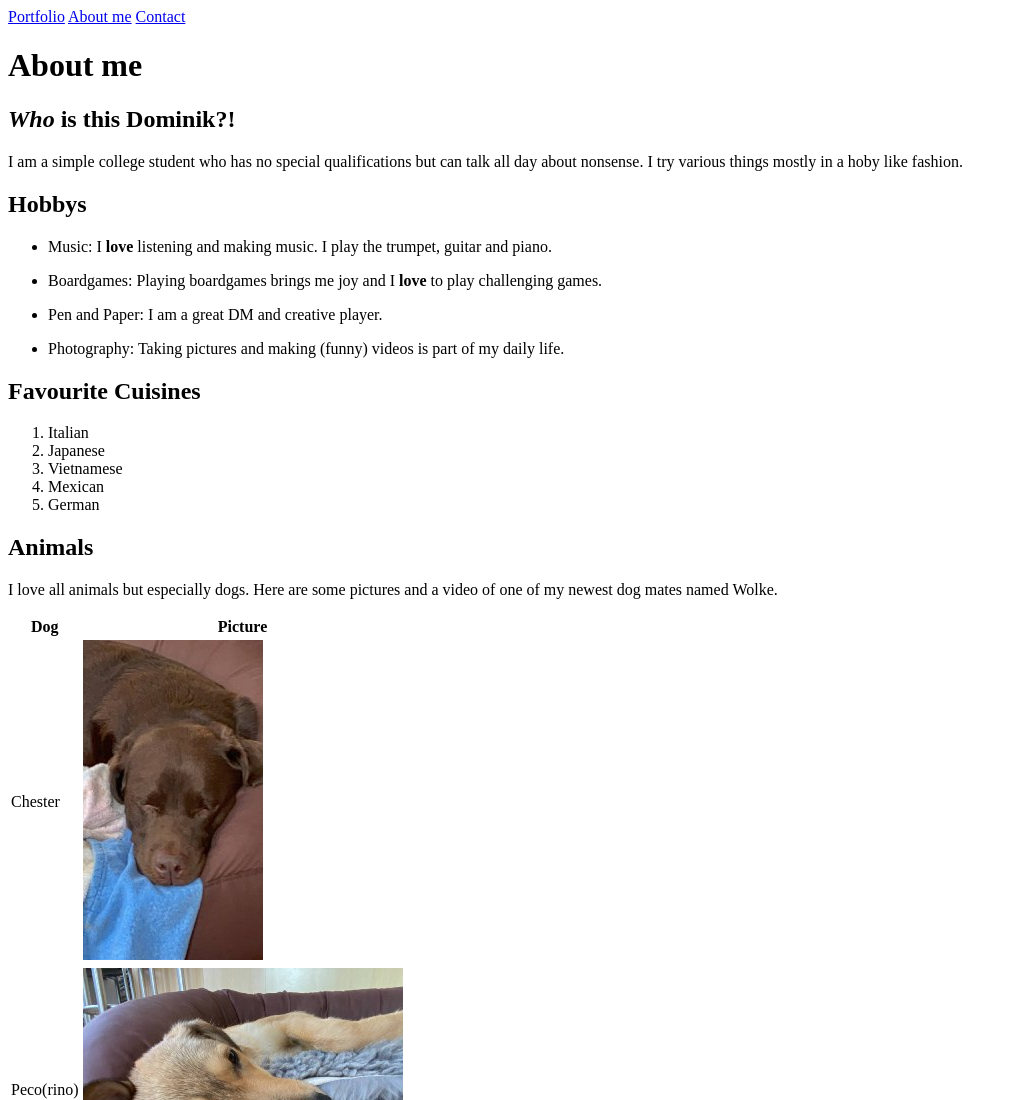
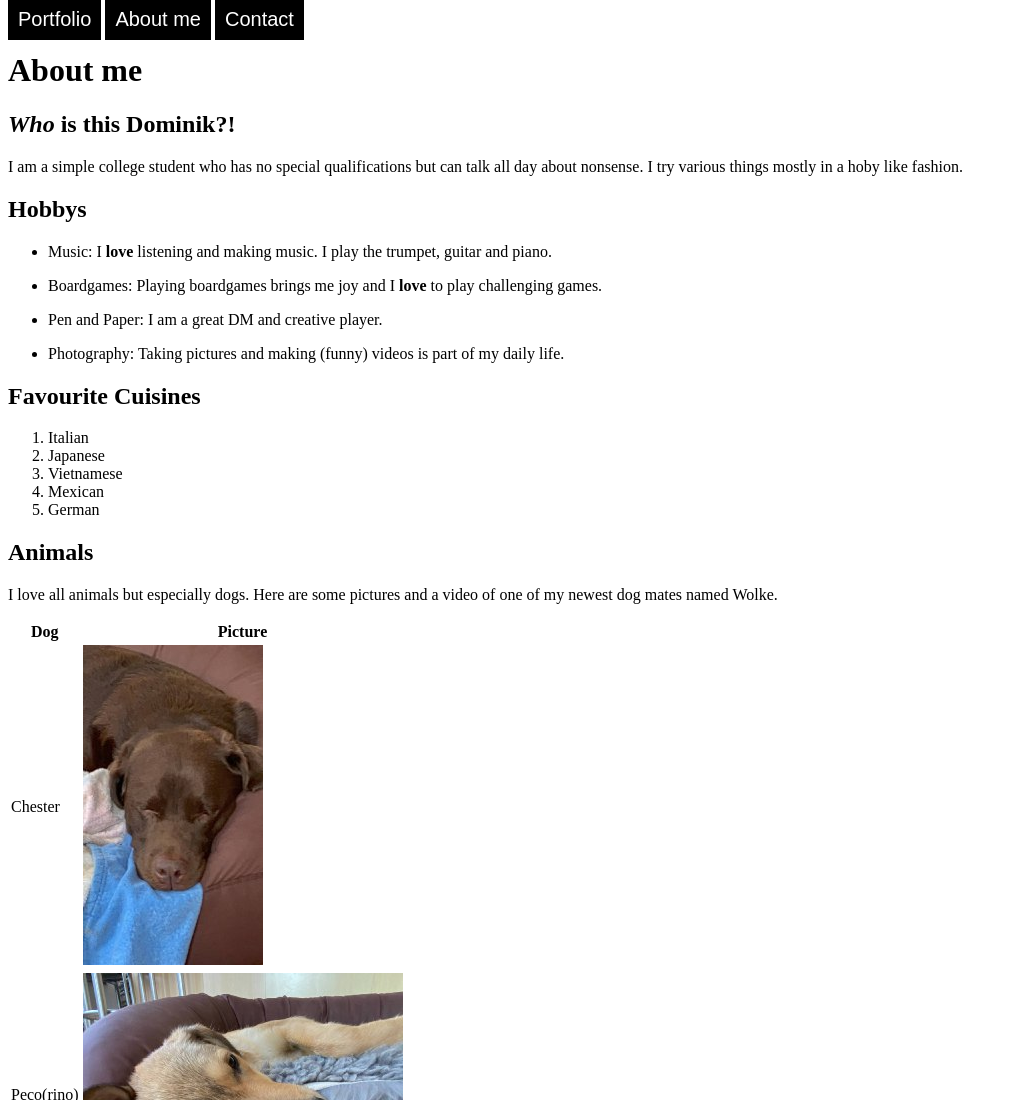
Before and after one commit to xCashio/GIS-SoSe-2021, a plain HTML site: page Aufgabe_1.3/aboutme.html in a window 1280 px wide. Shown: the top 1100 px of the page, without its empty margins (0-1017 px from the left). Drawn offline with Linux system fonts and the light colour scheme.

Commit message:
changed nav styling to class

```diff
--- a/Aufgabe_1.3/aboutme.html
+++ b/Aufgabe_1.3/aboutme.html
@@ -4,14 +4,15 @@
     <meta charset="UTF-8">
     <meta http-equiv="X-UA-Compatible" content="IE=edge">
     <meta name="viewport" content="width=device-width, initial-scale=1.0">
+    <link rel="stylesheet" href="style.css">
     <title>About me</title>
 </head>
 <body>
     <header>
         <nav>
-            <a href="index.html">Portfolio</a>
-            <a href="aboutme.html">About me</a>
-            <a href="contact.html">Contact</a>
+            <a class="navstyle" href="index.html">Portfolio</a>
+            <a class="navstyle" href="aboutme.html">About me</a>
+            <a class="navstyle" href="contact.html">Contact</a>
         </nav>
     </header>
 
```
Also changed, not shown: Aufgabe_1.3/contact.html (+4 -3 lines), Aufgabe_1.3/index.html (+3 -3 lines).
